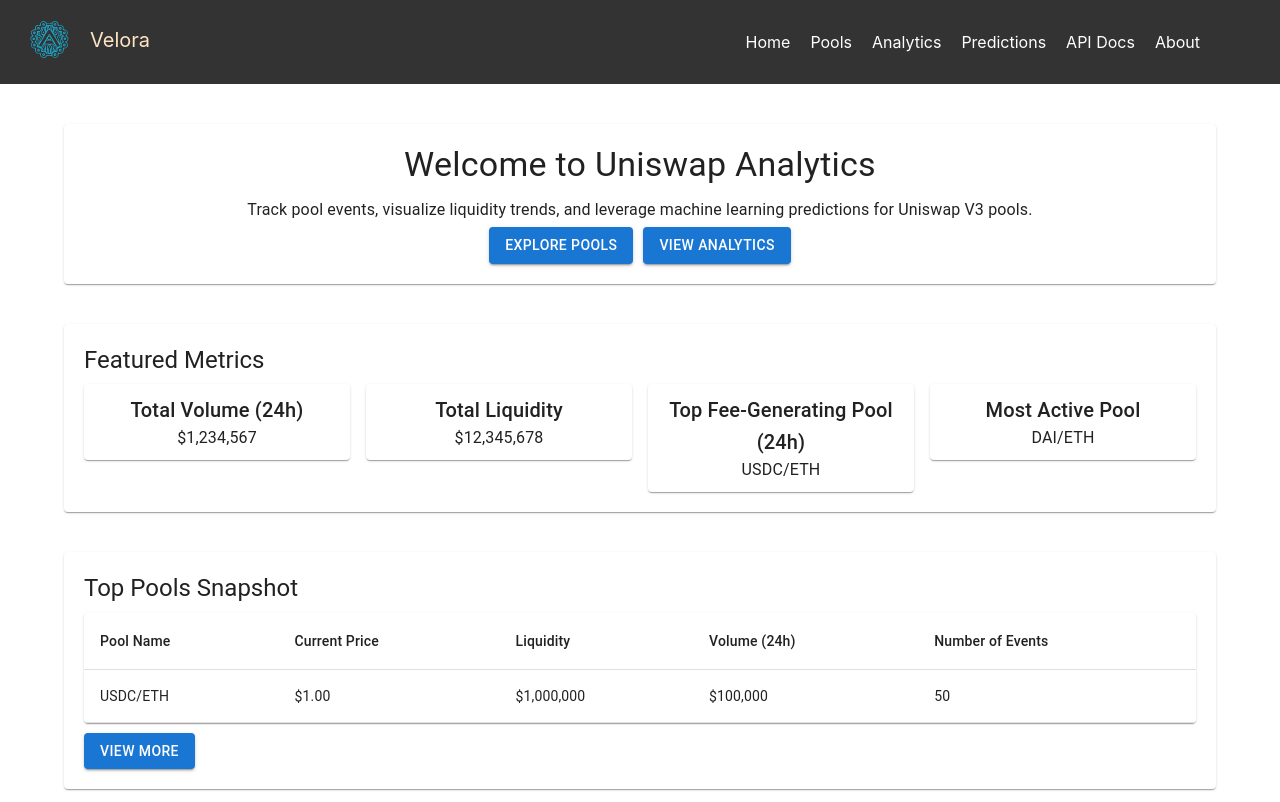
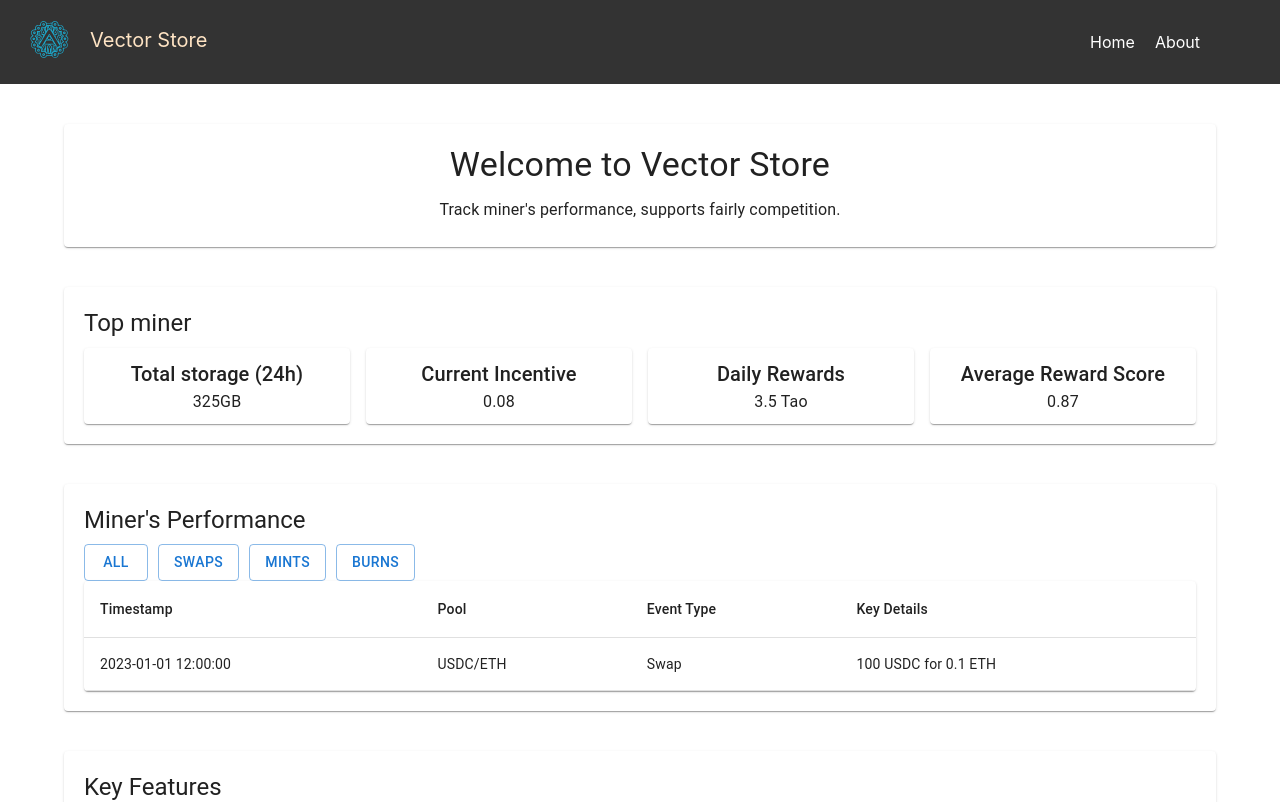
Before and after one commit to vector-pool/vectorstore-dashboard-frontend, a React (Create React App) app: page / in a window 1280 px wide. Shown: the top 802 px of the page. Built offline with nearby package versions, Linux system fonts and the light colour scheme.

Commit message:
feat: update logo

```diff
--- a/public/index.html
+++ b/public/index.html
@@ -24,7 +24,7 @@
       work correctly both with client-side routing and a non-root public URL.
       Learn how to configure a non-root public URL by running `npm run build`.
     -->
-    <title>Velora App</title>
+    <title>VectorStore App</title>
   </head>
   <body>
     <noscript>You need to enable JavaScript to run this app.</noscript>
--- a/src/components/Home/FeaturedMetrics.jsx
+++ b/src/components/Home/FeaturedMetrics.jsx
@@ -5,31 +5,31 @@
   return (
     <Paper sx={{ padding: '20px', marginBottom: '40px' }}>
       <Typography variant="h5" gutterBottom>
-        Featured Metrics
+        Top miner
       </Typography>
       <Grid container spacing={2}>
         <Grid item xs={12} sm={6} md={3}>
           <Paper sx={{ padding: '10px', textAlign: 'center' }}>
-            <Typography variant="h6">Total Volume (24h)</Typography>
-            <Typography variant="body1">$1,234,567</Typography>
+            <Typography variant="h6">Total storage (24h)</Typography>
+            <Typography variant="body1">325GB</Typography>
           </Paper>
         </Grid>
         <Grid item xs={12} sm={6} md={3}>
           <Paper sx={{ padding: '10px', textAlign: 'center' }}>
-            <Typography variant="h6">Total Liquidity</Typography>
-            <Typography variant="body1">$12,345,678</Typography>
+            <Typography variant="h6">Current Incentive</Typography>
+            <Typography variant="body1">0.08</Typography>
           </Paper>
         </Grid>
         <Grid item xs={12} sm={6} md={3}>
           <Paper sx={{ padding: '10px', textAlign: 'center' }}>
-            <Typography variant="h6">Top Fee-Generating Pool (24h)</Typography>
-            <Typography variant="body1">USDC/ETH</Typography>
+            <Typography variant="h6">Daily Rewards</Typography>
+            <Typography variant="body1">3.5 Tao</Typography>
           </Paper>
         </Grid>
         <Grid item xs={12} sm={6} md={3}>
           <Paper sx={{ padding: '10px', textAlign: 'center' }}>
-            <Typography variant="h6">Most Active Pool</Typography>
-            <Typography variant="body1">DAI/ETH</Typography>
+            <Typography variant="h6">Average Reward Score</Typography>
+            <Typography variant="body1">0.87</Typography>
           </Paper>
         </Grid>
       </Grid>
--- a/src/components/Home/RecentEvents.jsx
+++ b/src/components/Home/RecentEvents.jsx
@@ -5,7 +5,7 @@
   return (
     <Paper sx={{ padding: '20px', marginBottom: '40px' }}>
       <Typography variant="h5" gutterBottom>
-        Recent Events
+        Miner's Performance
       </Typography>
       <div className="event-filters" sx={{ marginBottom: '10px' }}>
         <Button variant="outlined" sx={{ marginRight: '10px' }}>All</Button>
--- a/src/components/Home/WelcomeBanner.jsx
+++ b/src/components/Home/WelcomeBanner.jsx
@@ -7,17 +7,17 @@
     return (
         <Paper sx={{ padding: '20px', marginBottom: '40px', textAlign: 'center' }}>
         <Typography variant="h4" gutterBottom>
-            Welcome to Uniswap Analytics
+            Welcome to Vector Store
         </Typography>
         <Typography variant="body1" gutterBottom>
-            Track pool events, visualize liquidity trends, and leverage machine learning predictions for Uniswap V3 pools.
+            Track miner's performance, supports fairly competition.
         </Typography>
-        <Button variant="contained" color="primary" onClick={()=> navigate("/pools/")}>
+        {/* <Button variant="contained" color="primary" onClick={()=> navigate("/pools/")}>
             Explore Pools
         </Button>
         <Button variant="contained" sx={{ marginLeft: '10px' }} onClick={()=> navigate("/analytics/")}>
-            View Analytics
-        </Button>
+            View Analytics */}
+        {/* </Button> */}
         </Paper>
     );
 };
--- a/src/components/Layout/Header.jsx
+++ b/src/components/Layout/Header.jsx
@@ -11,14 +11,14 @@
         </Link>
       </div>
       <div className="title-container">
-        <span className="title">Velora</span>
+        <span className="title">Vector Store</span>
       </div>
       <nav>
         <ul>
           <li>
             <Link to="/">Home</Link>
           </li>
-          <li>
+          {/* <li>
             <Link to="/pools">Pools</Link>
           </li>
           <li>
@@ -29,7 +29,7 @@
           </li>
           <li>
             <Link to="/api-docs">API Docs</Link>
-          </li>
+          </li> */}
           <li>
             <Link to="/about">About</Link>
           </li>
--- a/src/pages/HomePage.jsx
+++ b/src/pages/HomePage.jsx
@@ -12,7 +12,7 @@
     <Container className="homepage" sx={{ padding: '20px' }}>
       <WelcomeBanner />
       <FeaturedMetrics />
-      <TopPoolsSnapshot />
+      {/* <TopPoolsSnapshot /> */}
       <RecentEvents />
       <KeyFeatures />
       <CallToAction />
```
Also changed, not shown: 1 other file (tests, documents, lock files or other folders).
